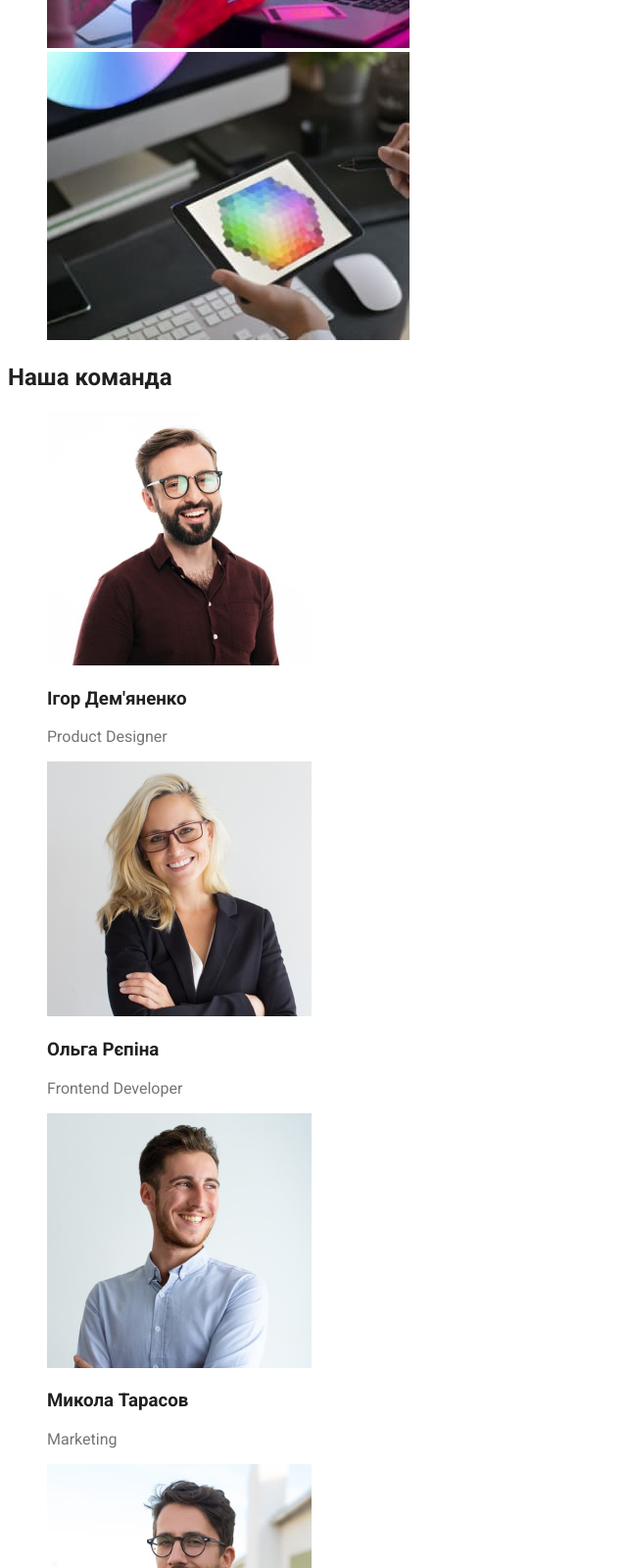
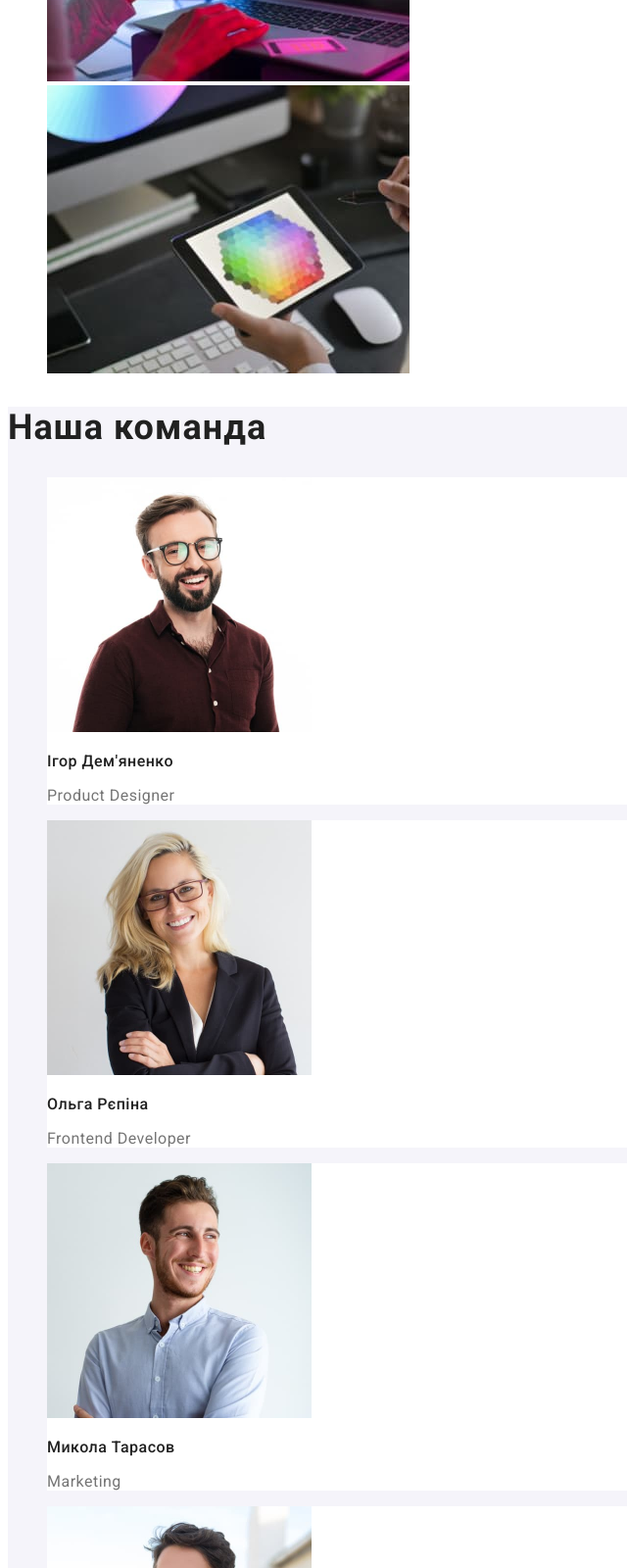
Before and after one commit to OleksandraSt/goit-markup-hw-02, a plain HTML site: page index.html in a window 1280 px wide. Shown: the part 1200-2800 px from the top of the page at 98% size, without its empty margins (0-640 px from the left). Drawn offline with Linux system fonts and the light colour scheme.

Commit message:
додає стилі до секцій work і team

```diff
--- a/css/styles.css
+++ b/css/styles.css
@@ -118,7 +118,6 @@ button {
     font-size: 14px;
     line-height: 1.14;
     letter-spacing: 0.03em;
-    color: var(--secondary-text-color);
 }
 
 .features-description {
@@ -126,3 +125,46 @@ button {
     line-height: 1.71;
     letter-spacing: 0.03em;
 }
+
+/* Work */
+
+.work {
+    background-color: var(--primary-background-color);
+}
+
+.our-work {
+    font-weight: 700;
+    font-size: 36px;
+    line-height: 1.17;
+    letter-spacing: 0.03em;
+}
+
+/* Team */
+
+.team {
+    background-color: var(--lightbackground-color);
+}
+
+.our-team {
+    font-weight: 700;
+    font-size: 36px;
+    line-height: 1.17;
+    letter-spacing: 0.03em;
+}
+
+.team-member {
+    font-weight: 500;
+    font-size: 16px;
+    line-height: 1.19;
+    letter-spacing: 0.03em;
+}
+
+.position {
+    font-size: 16px;
+    line-height: 1.19;
+    letter-spacing: 0.03em;
+}
+
+.card {
+    background-color: var(--primary-background-color);
+}
--- a/index.html
+++ b/index.html
@@ -83,8 +83,8 @@
                 </li>
             </ul>
         </section>
-        <section>
-            <h2>
+        <section class="work">
+            <h2 class="our-work">
                 Чим ми займаємося
             </h2>
             <ul>
@@ -99,44 +99,44 @@
                 </li>
             </ul>
         </section>
-        <section>
-            <h2>
+        <section class="team">
+            <h2 class="our-team">
                 Наша команда
             </h2>
             <ul>
-                <li>
+                <li class="card">
                     <img src="./images/our_team/img.jpg" alt="Перший працівник" width="270" height="260">
-                    <h3>
+                    <h3 class="team-member">
                         Ігор Дем'яненко
                     </h3>
-                    <p lang="en">
+                    <p lang="en" class="position">
                         Product Designer
                     </p>
                 </li>
-                <li>
+                <li class="card">
                     <img src="./images/our_team/img-1.jpg" alt="Другий працівник" width="270" height="260">
-                    <h3>
+                    <h3 class="team-member">
                         Ольга Рєпіна
                     </h3>
-                    <p lang="en">
+                    <p lang="en" class="position">
                         Frontend Developer
                     </p>
                 </li>
-                <li>
+                <li class="card">
                     <img src="./images/our_team/img-2.jpg" alt="Третій працівник" width="270" height="260">
-                    <h3>
+                    <h3 class="team-member">
                         Микола Тарасов
                     </h3>
-                    <p lang="en">
+                    <p lang="en" class="position">
                         Marketing
                     </p>
                 </li>
-                <li>
+                <li class="card">
                     <img src="./images/our_team/img-3.jpg" alt="Четвертий працівник" width="270" height="260">
-                    <h3>
+                    <h3 class="team-member">
                         Михайло Єрмаков
                     </h3>
-                    <p lang="en">
+                    <p lang="en" class="position">
                         UI Designer
                     </p>
                 </li>
```
